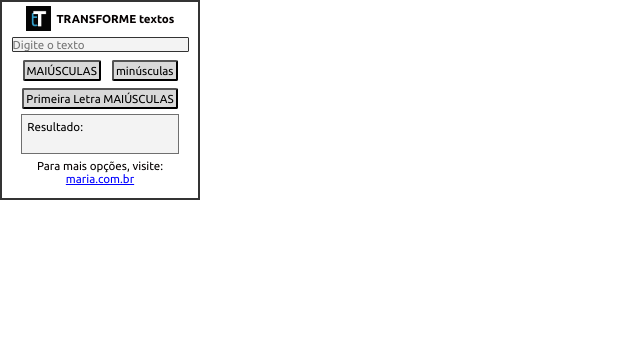
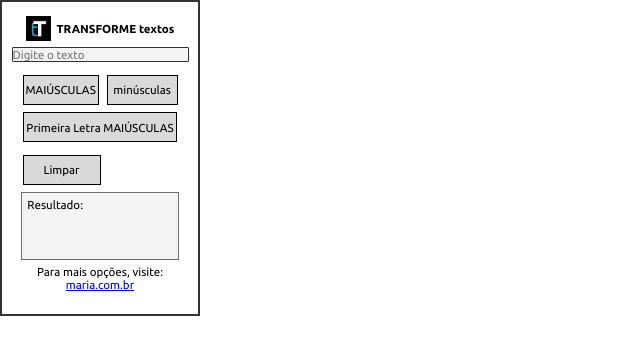
Before and after one commit to MariaIsaabell/extTransformeTextos, a browser extension: page index.html in a window 1280 px wide. Shown: the whole page, without its empty margins (0-640 px from the left). Drawn offline with Linux system fonts and the light colour scheme.

Commit message:
UPDATE Criação do Botão Limpar

```diff
--- a/index.html
+++ b/index.html
@@ -42,6 +42,10 @@
         <button type="button" class="btn" id="btnPrimeiraLetraMaiuscula">Primeira Letra MAIÚSCULAS</button>
      </div>
 
+      <div class="container-button">
+        <button type="button" class="btn" id="btnLimpar">Limpar</button>
+      </div>
+
       <div name="result" id="result" class="result">
         <p>Resultado:</p>
       </div>
--- a/style.css
+++ b/style.css
@@ -9,7 +9,7 @@
 
 .container-pai {
     width: 200px;
-    height: 200px;
+    height: auto;
     display: flex;
     flex-direction: column;
     justify-content: center;
@@ -17,23 +17,25 @@
     background-color: rgb(255, 255, 255);
     border: 2px solid #333333fd;
     gap: 5px;
+    padding: 10px;
 }
 
 .container-button{
     width: 160px;
     padding: 2.5px;
     display: flex;
-    justify-content: space-between;
+    gap: 8px;
+    margin-top: 5px;
 
 }
 
 .btn{
-    border-radius: 2px;
     background-color: #D9D9D9;
     cursor: pointer;
     padding: 2px;
     color: black;
-    /* padding-bottom: 3px; */
+    height: 30px;
+    border: 1px solid;
 }
 
 .input-text{
@@ -42,7 +44,6 @@
     border: rgb(41, 39, 56);
     border: 1px solid #333333;
     margin-top: -8px;
-
 }
 
 .cabecalho-conteudo {
@@ -81,3 +82,11 @@
 .result p {
     color: black;
 }
+
+#btnLimpar{
+    width: 78px;
+}
+
+#btnMinuscula {
+    width: 75px;
+}
```
